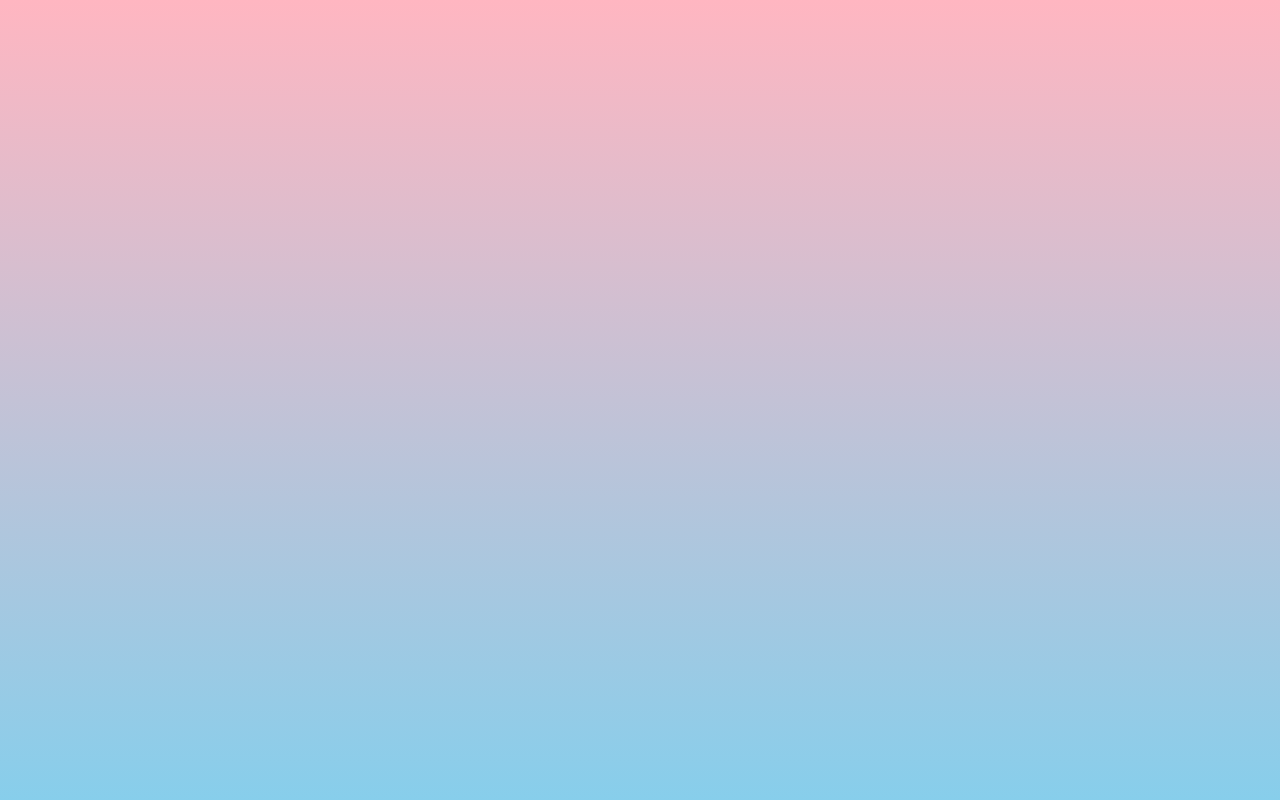
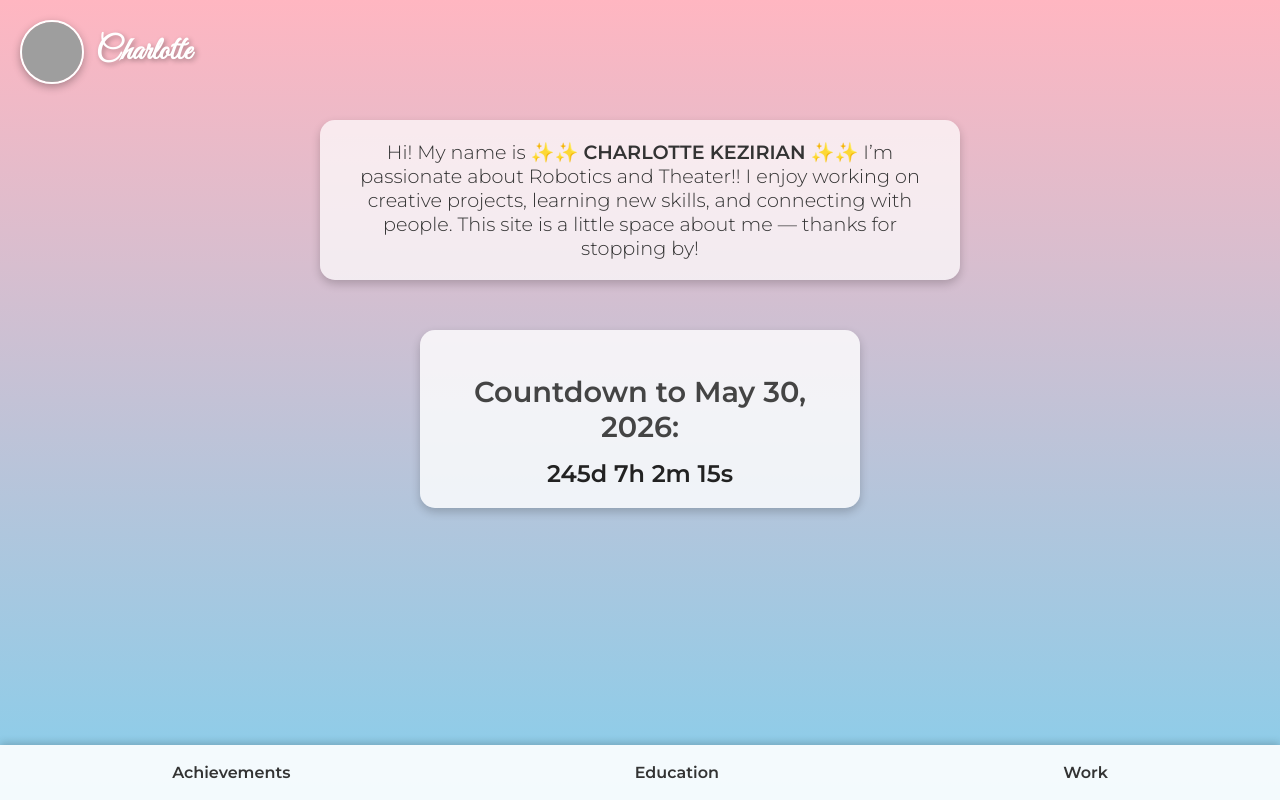
Before and after one commit to CharlotteKezirian123/profilee, a plain HTML site: page index.HTML in a window 1280 px wide. Drawn offline with Linux system fonts and the light colour scheme; grey boxes are pictures that could not be loaded.

Commit message:
Update index.HTML

```diff
--- a/index.HTML
+++ b/index.HTML
@@ -109,10 +109,63 @@
       background: #ffb6c1;
       color: white;
     }
+  </style>
+</head>
+<body>
 
-    .taskbar a.instagram {
-      background: #e1306c;
-      color: white;
-    }
+  <!-- Header with profile picture + name -->
+  <div class="header">
+    <img src="IMG_3381.jpeg" alt="My Profile Picture">
+    <h1>Charlotte</h1>
+  </div>
 
-    .taskbar a.instagram:ho
+  <!-- Bio -->
+  <p>
+    Hi! My name is ✨✨ <strong>CHARLOTTE KEZIRIAN</strong> ✨✨
+    I’m passionate about Robotics and Theater!!
+    I enjoy working on creative projects, learning new skills, and connecting with people.
+    This site is a little space about me — thanks for stopping by!
+  </p>
+
+  <!-- Countdown Section -->
+  <div class="countdown-container">
+    <h2>Countdown to May 30, 2026:</h2>
+    <div id="countdown"></div>
+  </div>
+
+  <!-- Task Bar -->
+  <div class="taskbar">
+    <a href="#achievements">Achievements</a>
+    <a href="#education">Education</a>
+    <a href="#work">Work</a>
+  </div>
+
+  <script>
+    // Set the date we are counting down to
+    var countDownDate = new Date("May 30, 2026 00:00:00").getTime();
+
+    // Update the count every second
+    var x = setInterval(function() {
+      var now = new Date().getTime();
+      var distance = countDownDate - now;
+
+      // Time calculations
+      var days = Math.floor(distance / (1000 * 60 * 60 * 24));
+      var hours = Math.floor((distance % (1000 * 60 * 60 * 24)) / (1000 * 60 * 60));
+      var minutes = Math.floor((distance % (1000 * 60 * 60)) / (1000 * 60));
+      var seconds = Math.floor((distance % (1000 * 60)) / 1000);
+
+      // Output result
+      document.getElementById("countdown").innerHTML =
+        days + "d " + hours + "h " + minutes + "m " + seconds + "s ";
+
+      // If countdown finished
+      if (distance < 0) {
+        clearInterval(x);
+        document.getElementById("countdown").innerHTML = "🎉 It's here! 🎉";
+      }
+    }, 1000);
+  </script>
+
+</body>
+</html>
```
